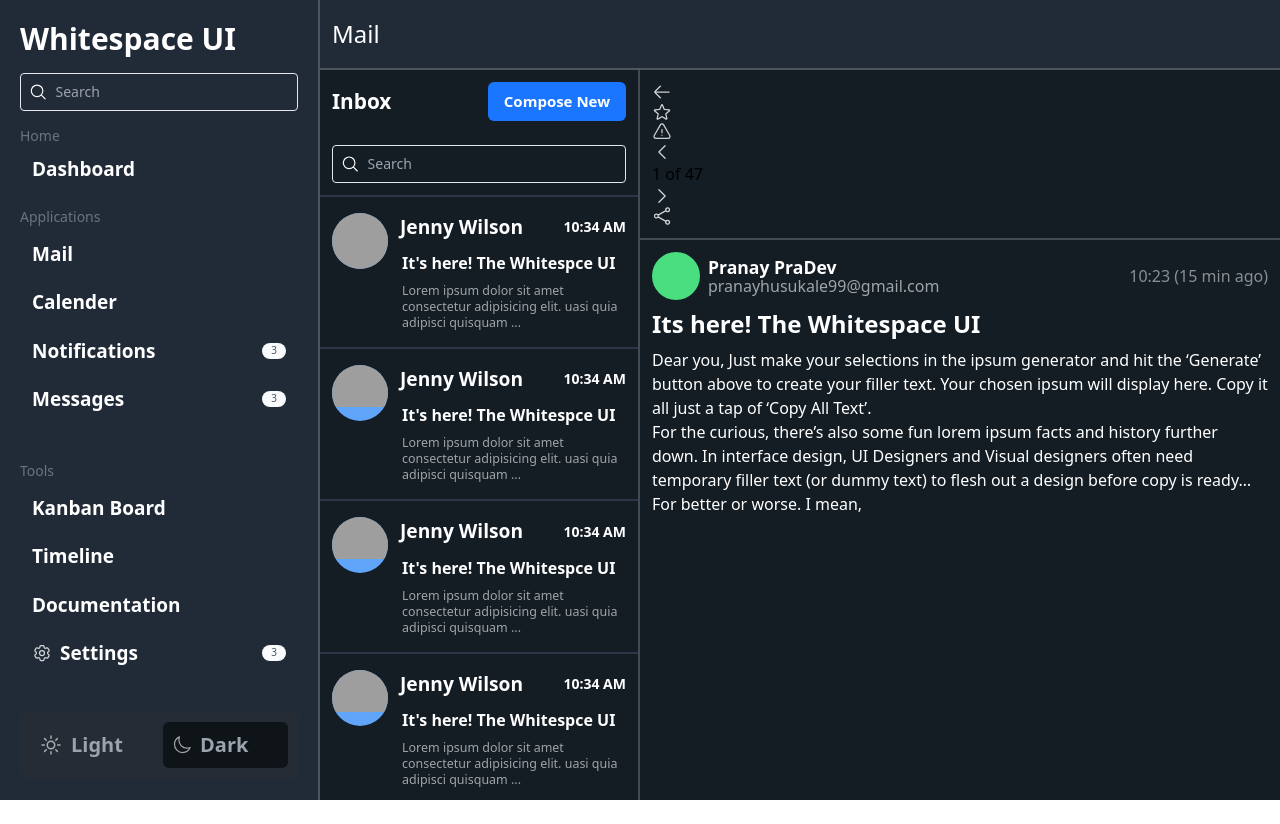
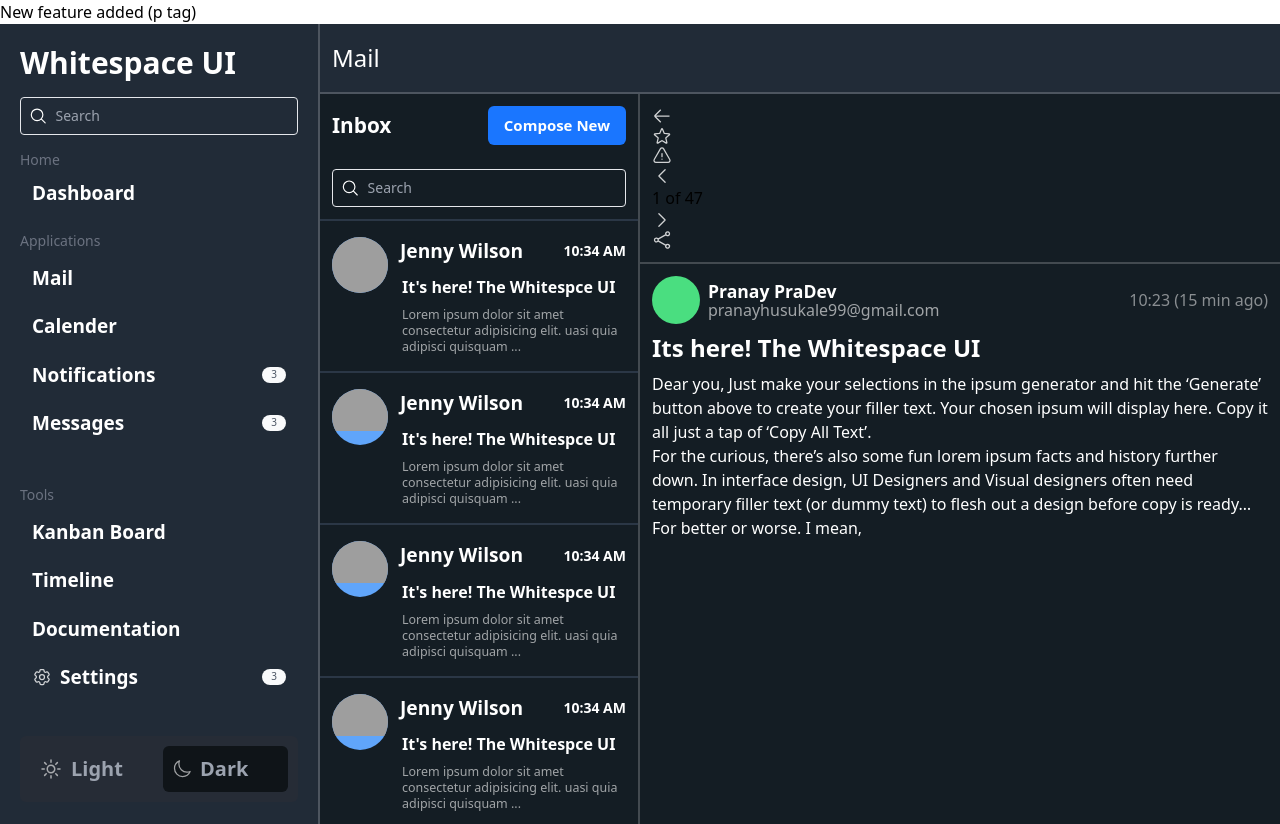
Before and after one commit to 1-0-1PraDev/TailwindCss, a plain HTML site: page index.html in a window 1280 px wide. Before the commit the page ends 800 px from the top, so only its background shows below. Drawn offline with nearby package versions, Linux system fonts and the light colour scheme; grey boxes are pictures that could not be loaded.

Commit message:
Add p tag

```diff
--- a/index.html
+++ b/index.html
@@ -8,6 +8,7 @@
     <script src="https://cdn.tailwindcss.com"></script>
 </head>
 <body>
+  <p>New feature added (p tag)</p>
     <div class="main-container grid h-screen w-screen grid-cols-12 bg-green-300 overflow-x-hidden">
         <div class="sidebar col-span-3  flex flex-col space-y-3 border-r-2 border-r-[rgba(255,255,255,0.2)] bg-[#212b37] px-5 py-4 "  >
           <div class="logoBx w-full">
```
